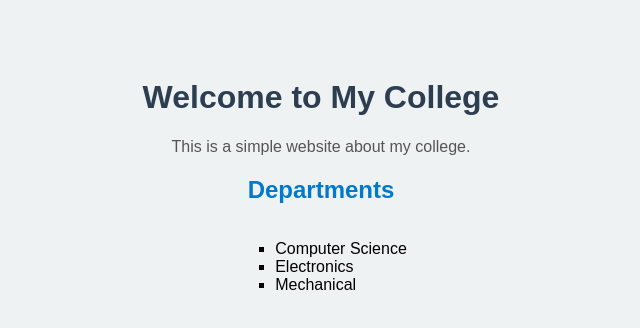
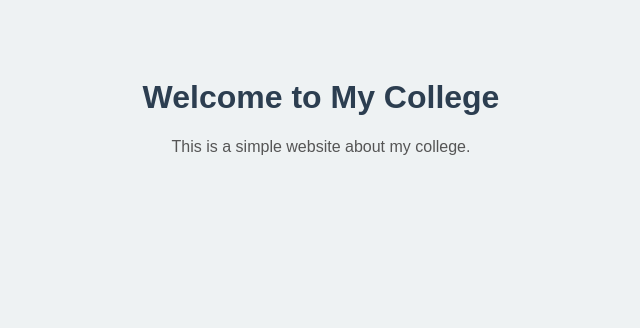
Before and after one commit to gopisettipranathi2005/collegeinfo, a plain HTML site: page index.html in a window 1280 px wide. Shown: the whole page, without its empty margins (319-959 px from the left). Drawn offline with Linux system fonts and the light colour scheme.

Commit message:
Update index.html

```diff
--- a/index.html
+++ b/index.html
@@ -7,11 +7,5 @@
 <body>
  <h1>Welcome to My College</h1>
  <p>This is a simple website about my college.</p>
- <h2>Departments</h2>
-<ul>
- <li>Computer Science</li>
- <li>Electronics</li>
- <li>Mechanical</li>
-</ul>
 </body>
 </html>
```
